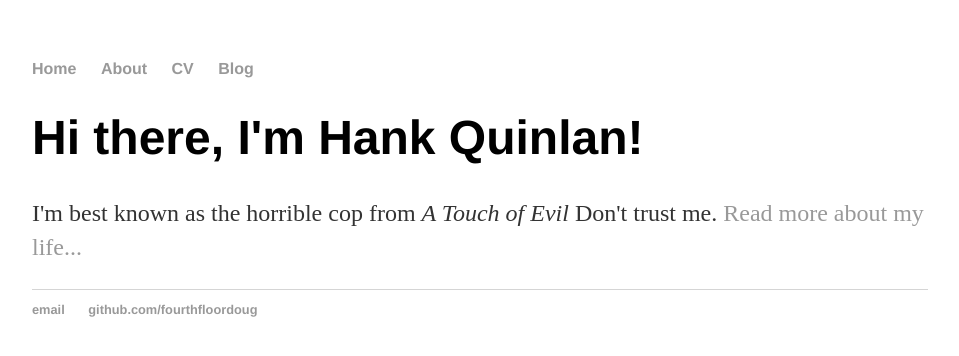
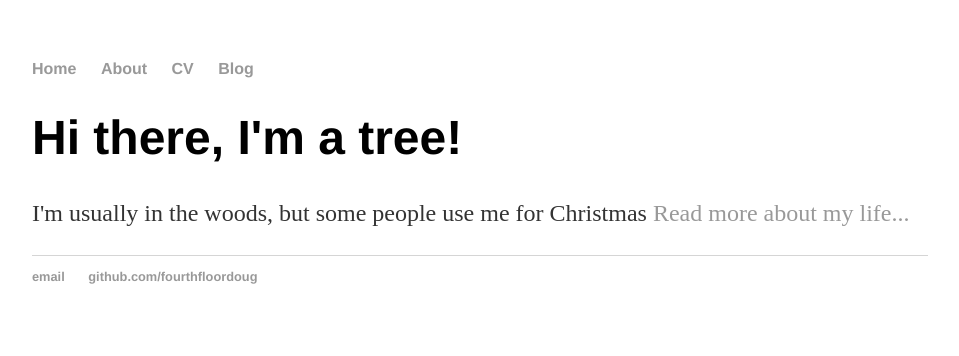
Before and after one commit to fourthfloordoug/fourthfloordoug.github.io, a Jekyll site: the page built from index.html, in a window 1280 px wide. Shown: the top 356 px of the page, without its empty margins (160-1119 px from the left). Built offline with Jekyll 4.4.1, drawn with Linux system fonts in a browser that asks for light colours.

Commit message:
Update index.html
Update the text

```diff
--- a/index.html
+++ b/index.html
@@ -1,8 +1,8 @@
 ---
 layout: default
-title: Hank Quinlan, Horrible Cop
+title: Douglas Fir, Tree
 ---
 <div class="blurb">
-	<h1>Hi there, I'm Hank Quinlan!</h1>
-	<p>I'm best known as the horrible cop from <em>A Touch of Evil</em> Don't trust me. <a href="/about">Read more about my life...</a></p>
+	<h1>Hi there, I'm a tree!</h1>
+	<p>I'm usually in the woods, but some people use me for Christmas <a href="/about">Read more about my life...</a></p>
 </div><!-- /.blurb -->
```
